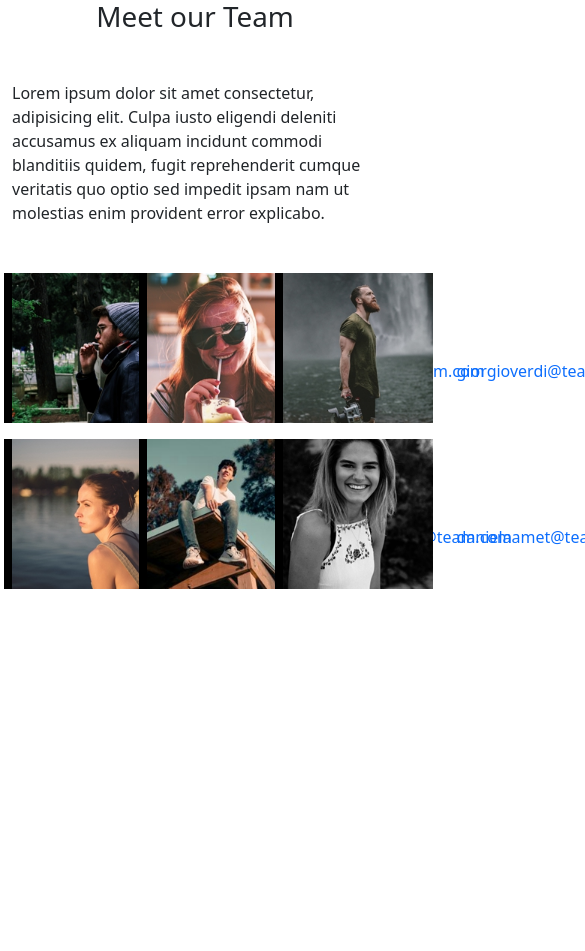
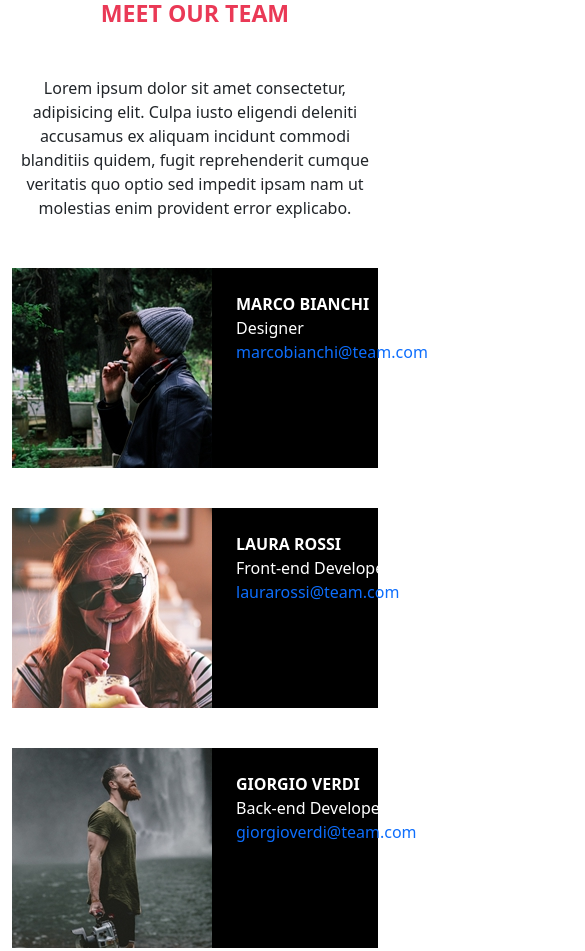
Before and after one commit to Martina-DiNapoli98/js-our-team, a plain HTML site: page index.html in a window 390 px wide. Shown: the top 951 px of the page, 585 px wide, since content can reach past the window. Before the commit the page ends 844 px from the top, so only its background shows below. Drawn offline with nearby package versions, Linux system fonts and the light colour scheme.

Commit message:
add bonus responsive

```diff
--- a/assets/style.css
+++ /dev/null
@@ -1,10 +0,0 @@
-*{
-    margin: 0;
-    padding: 0;
-    box-sizing: border-box;
-}
-
-h2{
-    font-family: sans-serif;
-    font-weight: bold;
-}
--- a/index.html
+++ b/index.html
@@ -3,7 +3,7 @@
 <head>
     <meta charset="UTF-8">
     <meta name="viewport" content="width=device-width, initial-scale=1.0">
-    <link rel="stylesheet" href="./assets/style.css">
+    <link rel="stylesheet" href="./style.css">
     <link href="https://cdn.jsdelivr.net/npm/bootstrap@5.3.3/dist/css/bootstrap.min.css" rel="stylesheet" integrity="sha384-QWTKZyjpPEjISv5WaRU9OFeRpok6YctnYmDr5pNlyT2bRjXh0JMhjY6hW+ALEwIH" crossorigin="anonymous">
     <title>Our Team</title>
 </head>
@@ -11,22 +11,25 @@
 
 
 <section class="container">
-    <h1 class="text-center">Meet our Team</h1>
-    <p class="my-5">Lorem ipsum dolor sit amet consectetur, adipisicing elit. Culpa iusto eligendi deleniti accusamus ex aliquam incidunt commodi blanditiis quidem, fugit reprehenderit cumque veritatis quo optio sed impedit ipsam nam ut molestias enim provident error explicabo.</p>
-    <div class="cards d-flex">
-        <div class="row  g-3">
-            <!-- <div class="col-12 col-md-4 mb-4">
+    <h1 class="text-center text-uppercase fs-3 title">Meet our Team</h1>
+    <p class="my-5 text-center">Lorem ipsum dolor sit amet consectetur, adipisicing elit. Culpa iusto eligendi deleniti accusamus ex aliquam incidunt commodi blanditiis quidem, fugit reprehenderit cumque veritatis quo optio sed impedit ipsam nam ut molestias enim provident error explicabo.</p>
+    <div class="cards">
+        <div class="row g-3">
+            <!-- <div class="col-12 col-md-6 col-lg-4 mb-4">
+                <div class="bg-black">
                     <img src="" alt="" name="img" width="100">
-                <div class="description p-4 bg-black">
-                    <h2 class="text-white">
+                    <div class="description p-4">
+                        <strong class="text-white">
                             name
-                    </h2>
+                        </strong>
                         <div class="text-white">
                             job
                         </div>
                         <div class="text-primary">
                             email
                         </div>
+                    </div>
+
                 </div>
             </div> -->
         </div>
--- a/script.js
+++ b/script.js
@@ -5,37 +5,37 @@ let cardsEl = document.querySelector(".cards .row")
 
 const teamMembers = [
   {
-    name: "Marco Bianchi",
+    name: "MARCO BIANCHI",
     role: "Designer",
     email: "marcobianchi@team.com",
     img: "assets/img/male1.png"
   },
   {
-    name: "Laura Rossi",
+    name: "LAURA ROSSI",
     role: "Front-end Developer",
     email: "laurarossi@team.com",
     img: "assets/img/female1.png"
   },
   {
-    name: "Giorgio Verdi",
+    name: "GIORGIO VERDI",
     role: "Back-end Developer",
     email: "giorgioverdi@team.com",
     img: "assets/img/male2.png"
   },
   {
-    name: "Marta Ipsum",
+    name: "MARTA IPSUM",
     role: "SEO Specialist",
     email: "martarossi@team.com",
     img: "assets/img/female2.png"
   },
   {
-    name: "Roberto Lorem",
+    name: "ROBERTO LOREM",
     role: "SEO Specialist",
     email: "robertolorem@team.com",
     img: "assets/img/male3.png"
   },
   {
-    name: "Daniela Amet",
+    name: "DANIELA AMET",
     role: "Analyst",
     email: "danielaamet@team.com",
     img: "assets/img/female3.png"
@@ -48,20 +48,21 @@ function generateMarkup(ourMembers){
   let { img, name, role , email} = ourMembers
   console.log(ourMembers);
   const markup = `
-
-
-            <div class="col-4 bg-black d-flex">
-                <img src="${img}" alt="" name="img" width="150">
+             <div class="col-12 col-md-6 col-lg-4 mb-4">
+                <div class="bg-black d-flex flex-row">
+                    <img src="${img}" alt="" name="img" class="card-img-top">
                     <div class="description p-4">
-                    <h2 class="text-white">
+                        <strong class="text-white">
                             ${name}
-                    </h2>
+                        </strong>
                         <div class="text-white">
                             ${role}
                         </div>
                         <div class="text-primary">
                             ${email}
                         </div>
+                    </div>
+
                 </div>
             </div>`
     console.log(markup);
--- /dev/null
+++ b/style.css
@@ -0,0 +1,15 @@
+*{
+    margin: 0;
+    padding: 0;
+    box-sizing: border-box;
+}
+
+h3{
+    font-family: 'Times New Roman', Times, serif;
+    font-weight: bold;
+}
+
+.title{
+    font-weight: bold;
+    color: rgb(234, 57, 86);
+}
```
Lines whose indentation alone changed are shown as unchanged.
